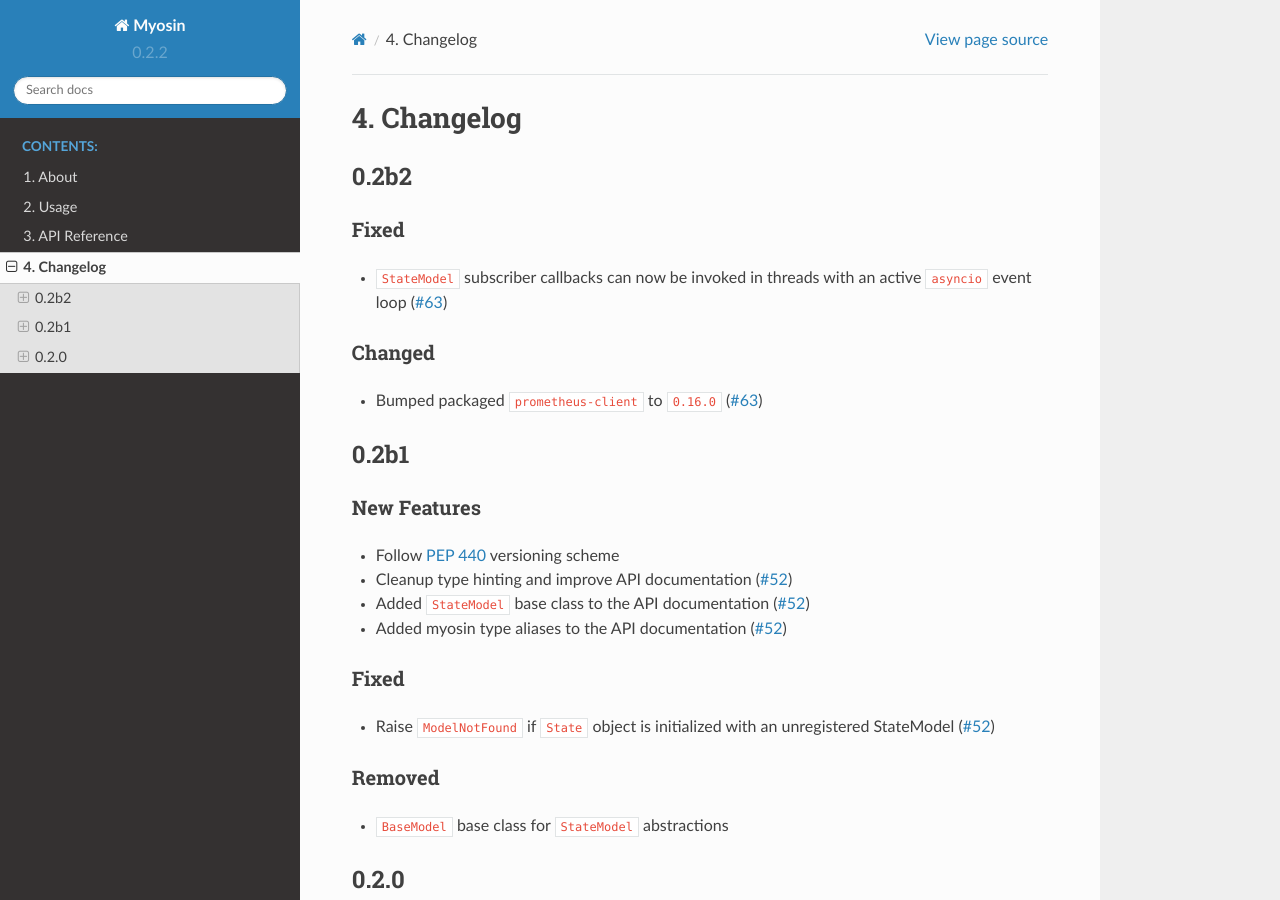
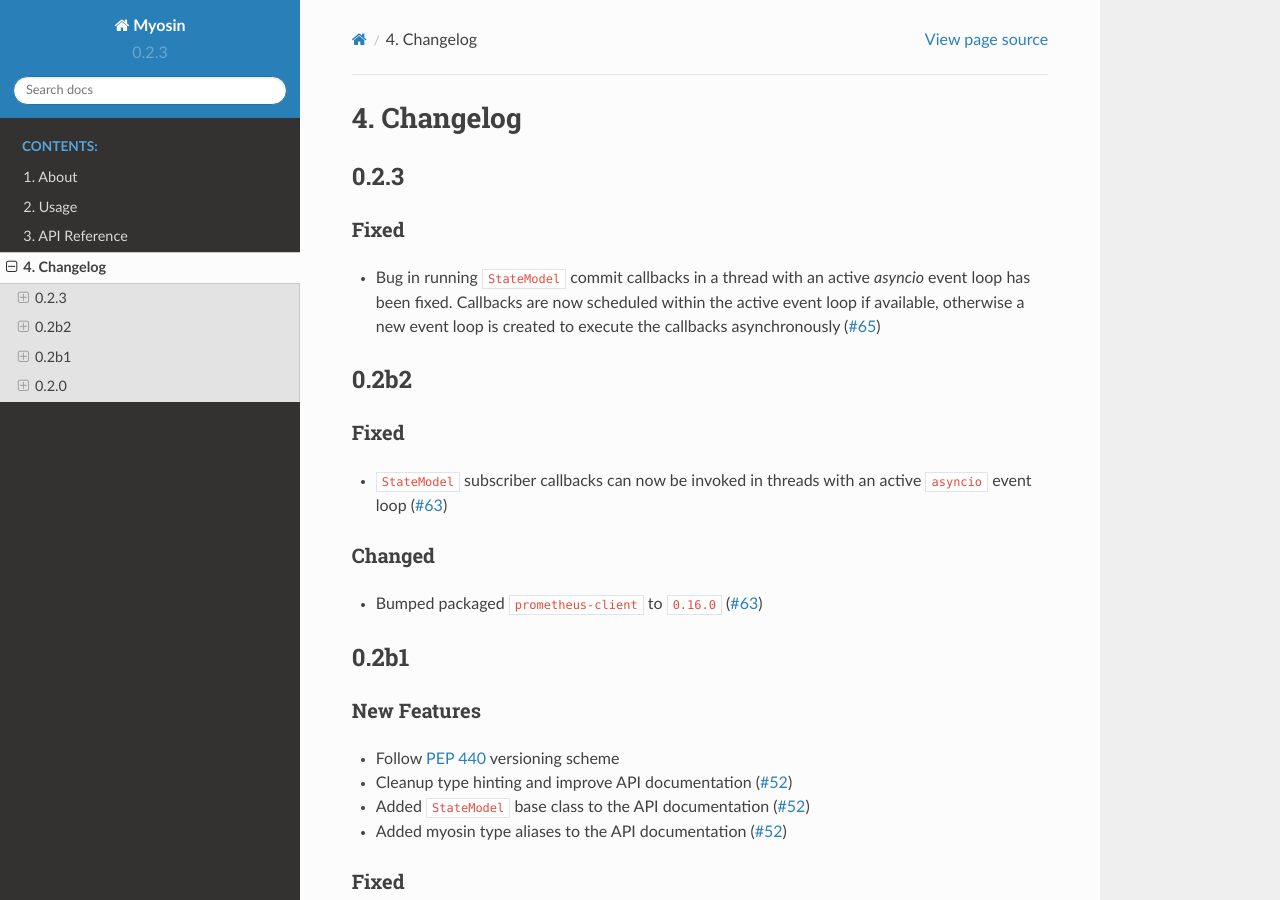
Before and after one commit to ztnel/model.io, a Sphinx documentation site: the page built from docs/source/changelog.rst, in a window 1280 px wide and 900 px high. Built offline with Sphinx 7.4.7 and the Read the Docs theme 2.0.0, drawn with Linux system fonts in a browser that asks for light colours.

Commit message:
bump version and update changelog

```diff
--- a/docs/source/changelog.rst
+++ b/docs/source/changelog.rst
@@ -1,6 +1,16 @@
 *********
 Changelog
 *********
+
+
+0.2.3
+======
+
+Fixed
+-----
+* Bug in running ``StateModel`` commit callbacks in a thread with an active `asyncio` event loop has been fixed. Callbacks are now scheduled within the active event loop if available, otherwise a new event loop is created to execute the callbacks asynchronously (`#65`_)
+
+.. _#65: https://github.com/ztnel/myosin/pull/65
 
 0.2b2
 ======
--- a/myosin/__version__.py
+++ b/myosin/__version__.py
@@ -1,5 +1,5 @@
 # -*- coding: utf-8 -*-
 __all__ = ['__version__']
 
-VERSION = (0, 2, 2)
+VERSION = (0, 2, 3)
 __version__ = '.'.join(map(str, VERSION))
```
